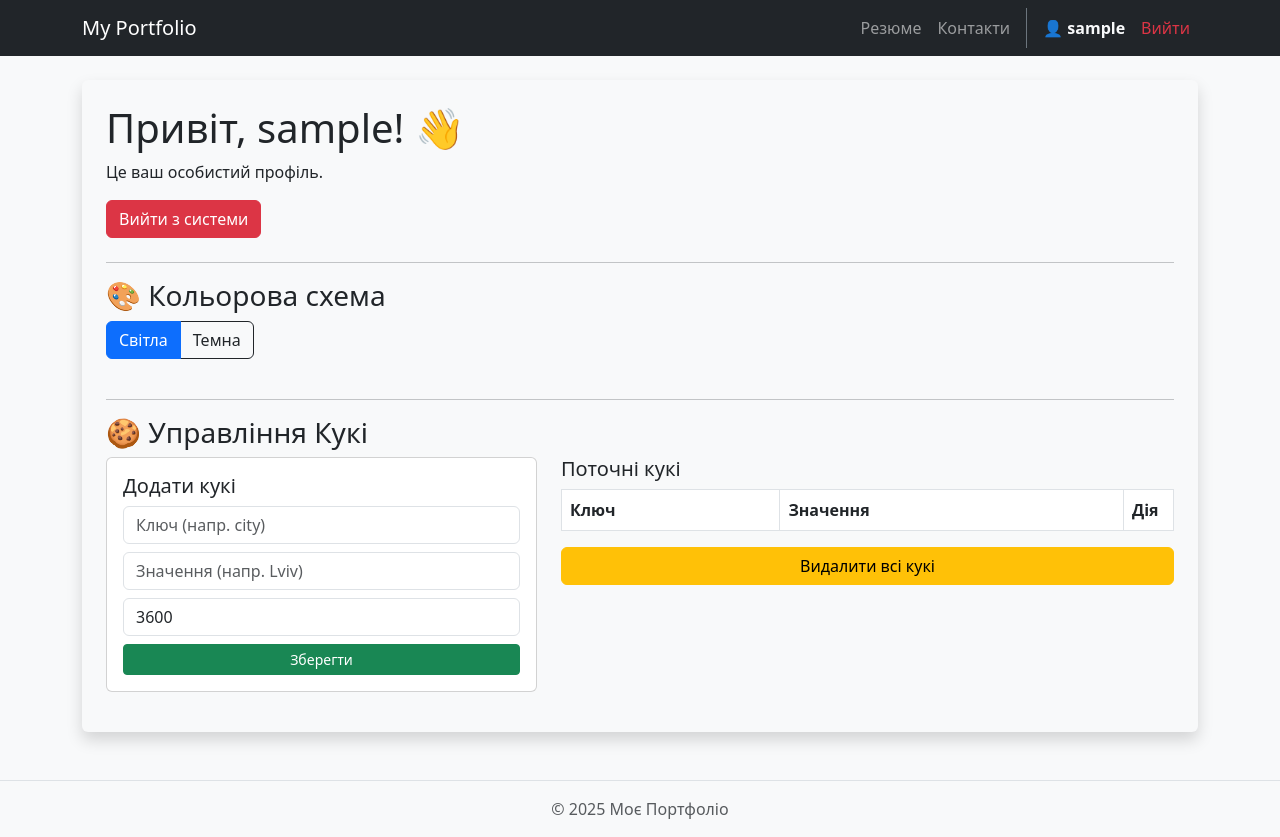
After one commit to veronikavd/flask-app-lab, a Flask app: page /users/profile in a window 1280 px wide. The commit adds this page. Run offline with Flask 3, Linux system fonts and the light colour scheme; the visitor is signed in with stand-in values (Sample User, id 1); lists and menus that the app fills with data are empty.

Commit message:
Lab 4 completed: Auth, Cookies, Themes and Flash messages

```diff
--- a/app/__init__.py
+++ b/app/__init__.py
@@ -1,9 +1,9 @@
 from flask import Flask
 
 app = Flask(__name__)
+app.config['SECRET_KEY'] = 'super_secret_key_lab4'  # <--- ДОДАЙТЕ ЦЕЙ РЯДОК
 
 from app import views
-
 from app.users import user_bp
 app.register_blueprint(user_bp, url_prefix="/users")
 
--- a/app/templates/base.html
+++ b/app/templates/base.html
@@ -3,20 +3,35 @@
 <head>
     <meta charset="UTF-8">
     <meta name="viewport" content="width=device-width, initial-scale=1.0">
-    <title>{{ title }}</title>
+    <title>My Portfolio</title>
+
     <link href="https://cdn.jsdelivr.net/npm/bootstrap@5.3.0/dist/css/bootstrap.min.css" rel="stylesheet">
+
     <link rel="stylesheet" href="{{ url_for('static', filename='css/styles.css') }}">
 </head>
 <body>
 
     {% include 'menu.html' %}
 
+    <div class="container mt-3">
+        {% with messages = get_flashed_messages(with_categories=true) %}
+          {% if messages %}
+            {% for category, message in messages %}
+              <div class="alert alert-{{ category }} alert-dismissible fade show" role="alert">
+                {{ message }}
+                <button type="button" class="btn-close" data-bs-dismiss="alert" aria-label="Close"></button>
+              </div>
+            {% endfor %}
+          {% endif %}
+        {% endwith %}
+    </div>
+
     <div class="container mt-4 content-wrap">
         {% block content %}{% endblock %}
     </div>
 
     <footer class="bg-light text-center py-3 mt-5 border-top">
-        <p class="mb-0 text-muted">&copy; 2025 Лабораторна робота №2</p>
+        <p class="mb-0 text-muted">&copy; 2025 Моє Портфоліо</p>
     </footer>
 
     <script src="https://cdn.jsdelivr.net/npm/bootstrap@5.3.0/dist/js/bootstrap.bundle.min.js"></script>
--- a/app/templates/menu.html
+++ b/app/templates/menu.html
@@ -13,12 +13,22 @@
           <a class="nav-link" href="{{ url_for('contacts') }}">Контакти</a>
         </li>
 
-        <li class="nav-item">
-            <a class="nav-link text-warning" href="{{ url_for('users.greetings', name='User') }}">Lab 3 (Users)</a>
-        </li>
-         <li class="nav-item">
-            <a class="nav-link text-info" href="{{ url_for('products.index') }}">Lab 3 (Products)</a>
-        </li>
+        <li class="nav-item border-start mx-2 d-none d-lg-block border-secondary"></li>
+
+        {% if session.get('username') %}
+            <li class="nav-item">
+                <a class="nav-link fw-bold text-light" href="{{ url_for('users.profile') }}">
+                    👤 {{ session.get('username') }}
+                </a>
+            </li>
+            <li class="nav-item">
+                <a class="nav-link text-danger" href="{{ url_for('users.logout') }}">Вийти</a>
+            </li>
+        {% else %}
+            <li class="nav-item">
+                <a class="nav-link text-success" href="{{ url_for('users.login') }}">Увійти</a>
+            </li>
+        {% endif %}
       </ul>
     </div>
   </div>
--- /dev/null
+++ b/app/users/templates/users/profile.html
@@ -0,0 +1,86 @@
+{% extends "base.html" %}
+
+{% block content %}
+{% set theme = request.cookies.get('theme', 'light') %}
+{% set bg_class = 'bg-dark text-white' if theme == 'dark' else 'bg-light text-dark' %}
+{% set table_class = 'table-dark' if theme == 'dark' else '' %}
+
+<div class="p-4 rounded shadow {{ bg_class }}">
+    <h1>Привіт, {{ username }}! 👋</h1>
+    <p>Це ваш особистий профіль.</p>
+
+    <div class="mb-4">
+        <a href="{{ url_for('users.logout') }}" class="btn btn-danger">Вийти з системи</a>
+    </div>
+
+    <hr>
+
+    <h3>🎨 Кольорова схема</h3>
+    <div class="btn-group mb-4">
+        <a href="{{ url_for('users.change_theme', theme='light') }}" class="btn btn-outline-primary {{ 'active' if theme == 'light' }}">Світла</a>
+        <a href="{{ url_for('users.change_theme', theme='dark') }}" class="btn btn-outline-dark {{ 'active' if theme == 'dark' }}">Темна</a>
+    </div>
+
+    <hr>
+
+    <h3>🍪 Управління Кукі</h3>
+
+    <div class="row">
+        <div class="col-md-5">
+            <div class="card p-3 mb-3 text-dark">
+                <h5>Додати кукі</h5>
+                <form action="{{ url_for('users.add_cookie') }}" method="POST">
+                    <div class="mb-2">
+                        <input type="text" name="key" class="form-control" placeholder="Ключ (напр. city)" required>
+                    </div>
+                    <div class="mb-2">
+                        <input type="text" name="value" class="form-control" placeholder="Значення (напр. Lviv)" required>
+                    </div>
+                    <div class="mb-2">
+                        <input type="number" name="max_age" class="form-control" placeholder="Час життя (сек)" value="3600">
+                    </div>
+                    <button type="submit" class="btn btn-success btn-sm w-100">Зберегти</button>
+                </form>
+            </div>
+        </div>
+
+        <div class="col-md-7">
+            <h5>Поточні кукі</h5>
+            <div class="table-responsive"> <!-- Додано адаптивність для таблиці -->
+                <table class="table table-bordered {{ table_class }}">
+                    <thead>
+                        <tr>
+                            <th>Ключ</th>
+                            <th>Значення</th>
+                            <th style="width: 50px;">Дія</th>
+                        </tr>
+                    </thead>
+                    <tbody>
+                        {% for key, val in request.cookies.items() %}
+                        <tr>
+                            <td>{{ key }}</td>
+                            <td class="text-break" style="max-width: 300px;">{{ val }}</td>
+                            <td>
+                                {% if key != 'session' %}
+                                <form action="{{ url_for('users.delete_cookie') }}" method="POST" style="display:inline;">
+                                    <input type="hidden" name="key" value="{{ key }}">
+                                    <button type="submit" class="btn btn-danger btn-sm">X</button>
+                                </form>
+                                {% else %}
+                                <span class="badge bg-secondary">Системне</span>
+                                {% endif %}
+                            </td>
+                        </tr>
+                        {% endfor %}
+                    </tbody>
+                </table>
+            </div>
+
+            <form action="{{ url_for('users.delete_cookie') }}" method="POST">
+                <input type="hidden" name="key" value="ALL">
+                <button type="submit" class="btn btn-warning w-100">Видалити всі кукі</button>
+            </form>
+        </div>
+    </div>
+</div>
+{% endblock %}
--- a/app/users/views.py
+++ b/app/users/views.py
@@ -1,13 +1,88 @@
-from flask import render_template, request, redirect, url_for
+from flask import render_template, request, redirect, url_for, flash, session, make_response
 from . import user_bp
+
+USER_DATA = {
+    "username": "admin",
+    "password": "123"
+}
 
 @user_bp.route("/hi/<string:name>")
 def greetings(name):
-    name = name.upper()
-    age = request.args.get("age", None, int)
-    return render_template("users/hi.html", name=name, age=age)
+    return render_template("users/hi.html", name=name)
 
 @user_bp.route("/admin")
 def admin():
-    to_url = url_for("users.greetings", name="administrator", age=45)
-    return redirect(to_url)
+    return redirect(url_for("users.greetings", name="administrator", age=45))
+
+
+
+@user_bp.route("/login", methods=["GET", "POST"])
+def login():
+    if "username" in session:
+        return redirect(url_for("users.profile"))
+
+    if request.method == "POST":
+        username = request.form.get("username")
+        password = request.form.get("password")
+
+        if username == USER_DATA["username"] and password == USER_DATA["password"]:
+            session["username"] = username
+            flash("Ви успішно увійшли!", "success")
+            return redirect(url_for("users.profile"))
+        else:
+            flash("Невірний логін або пароль", "danger")
+            return redirect(url_for("users.login"))
+
+    return render_template("users/login.html")
+
+
+@user_bp.route("/logout")
+def logout():
+    session.pop("username", None)
+    flash("Ви вийшли з системи", "info")
+    return redirect(url_for("users.login"))
+
+
+@user_bp.route("/profile")
+def profile():
+    if "username" not in session:
+        flash("Будь ласка, увійдіть спочатку", "warning")
+        return redirect(url_for("users.login"))
+
+    return render_template("users/profile.html", username=session["username"])
+
+
+@user_bp.route("/add_cookie", methods=["POST"])
+def add_cookie():
+    key = request.form.get("key")
+    value = request.form.get("value")
+    max_age = request.form.get("max_age", type=int) or 3600
+
+    resp = make_response(redirect(url_for("users.profile")))
+    resp.set_cookie(key, value, max_age=max_age)
+    flash(f"Кукі '{key}' додано успішно!", "success")
+    return resp
+
+
+@user_bp.route("/delete_cookie", methods=["POST"])
+def delete_cookie():
+    key = request.form.get("key")
+    resp = make_response(redirect(url_for("users.profile")))
+
+    if key == "ALL":
+        for cookie_key in request.cookies:
+            if cookie_key != 'session':
+                resp.set_cookie(cookie_key, '', expires=0)
+        flash("Всі кукі видалено!", "warning")
+    else:
+        resp.set_cookie(key, '', expires=0)
+        flash(f"Кукі '{key}' видалено!", "info")
+
+    return resp
+
+
+@user_bp.route("/change_theme/<theme>")
+def change_theme(theme):
+    resp = make_response(redirect(url_for("users.profile")))
+    resp.set_cookie("theme", theme)
+    return resp
```
Also changed, not shown: app/users/templates/users/login.html (added, +23 -0 lines).
